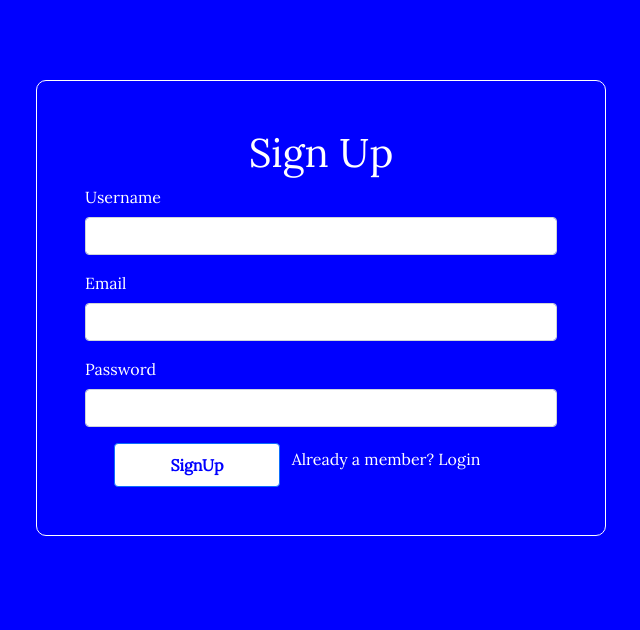
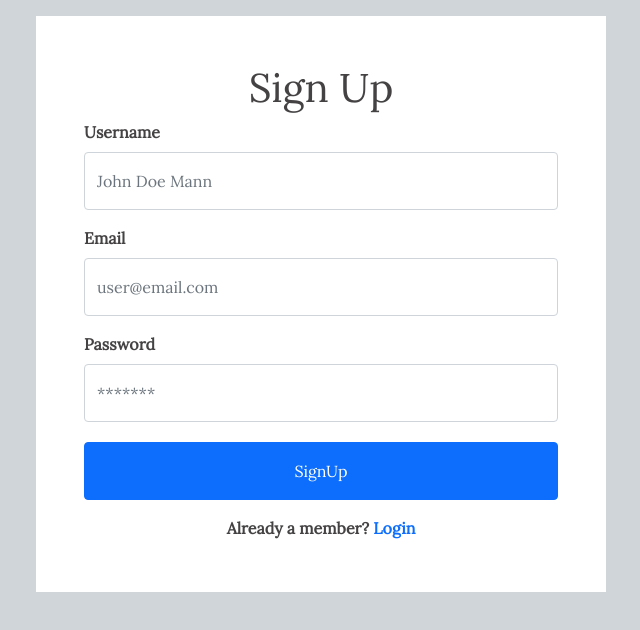
Before and after one commit to ShaniaKC/alivebtw, a React (Create React App) app: page / in a window 1280 px wide. Shown: the top 630 px of the page, without its empty margins (319-959 px from the left). Built offline with nearby package versions, Linux system fonts and the light colour scheme.

Commit message:
3 files modified

```diff
--- a/src/Login.js
+++ b/src/Login.js
@@ -18,9 +18,8 @@ const Login = () => {
   const handleSubmit = event => {
     event.preventDefault();
 
-    //http://localhost:8080/users/signin
     axios
-      .post('https://jsonplaceholder.typicode.com/use', {
+      .post('http://localhost:8080/users/signin', {
         username: formData.username,
         password: formData.password
       })
@@ -37,7 +36,7 @@ const Login = () => {
       <div className="row">
         <form
           onSubmit={handleSubmit}
-          className="full-form col-sm-6 col-10 offset-sm-3 offset-1  px-md-5 py-5"
+          className="full-form col-sm-6 col-10 offset-sm-3 offset-1 mt-5 px-md-5 py-5"
         >
           <h1 className="text-center">Login</h1>
           <div className="mb-3">
@@ -49,7 +48,8 @@ const Login = () => {
               name="username"
               onChange={handleChange}
               value={formData.username}
-              className="form-control"
+              placeholder="John Doe Mann"
+              className="form-control py-3"
               required
             />
           </div>
@@ -62,16 +62,15 @@ const Login = () => {
               name="password"
               onChange={handleChange}
               value={formData.password}
-              className="form-control"
+              placeholder="*******"
+              className="form-control py-3"
               required
             />
           </div>
-          <div className="row">
-            <button className="btn btn-primary col-4 offset-1">Login</button>
-            <p className="col-7 mt-1">
-              Not yet a member? <Link to="/">Sign Up</Link>
-            </p>
-          </div>
+          <button className="btn btn-primary col-12 py-3 mt-1">Login</button>
+          <p className="col-12 mt-3 mb-1 text-center">
+            Not yet a member? <Link to="/">SignUp</Link>
+          </p>
         </form>
       </div>
       {isLoggedIn && (
@@ -79,11 +78,11 @@ const Login = () => {
           Logged in successfully
         </div>
       )}
-      {error !== '' && (
+      {/* {error !== '' && (
         <div className="text-center h4 mt-3 text-light">
           Couldn't Sign you in
         </div>
-      )}
+      )} */}
     </div>
   );
 };
--- a/src/SignUp.js
+++ b/src/SignUp.js
@@ -17,9 +17,9 @@ const SignUp = () => {
 
   const handleSubmit = event => {
     event.preventDefault();
-    //http://localhost:8080/users/signup
+
     axios
-      .post('https://jsonplaceholder.typicode.com/users', {
+      .post('http://localhost:8080/users/signup', {
         username: formData.username,
         password: formData.password,
         email: formData.email
@@ -34,7 +34,7 @@ const SignUp = () => {
       <div className="row">
         <form
           onSubmit={handleSubmit}
-          className="full-form col-sm-6 col-10 offset-sm-3 offset-1 px-md-5 py-5"
+          className="full-form col-sm-6 col-10 offset-sm-3 mt-3 offset-1 px-md-5 py-5"
         >
           <h1 className="text-center">Sign Up</h1>
           <div className="mb-3">
@@ -46,7 +46,8 @@ const SignUp = () => {
               name="username"
               onChange={handleChange}
               value={formData.username}
-              className="form-control"
+              placeholder="John Doe Mann"
+              className="form-control py-3"
               required
             />
           </div>
@@ -59,7 +60,8 @@ const SignUp = () => {
               name="email"
               onChange={handleChange}
               value={formData.email}
-              className="form-control"
+              placeholder="user@email.com"
+              className="form-control py-3"
               required
             />
           </div>
@@ -72,26 +74,26 @@ const SignUp = () => {
               name="password"
               onChange={handleChange}
               value={formData.password}
-              className="form-control"
+              placeholder="*******"
+              className="form-control py-3"
               required
             />
           </div>
-          <div className="row">
-            <button className="btn btn-primary col-4 offset-1">SignUp</button>
-            <p className="col-6 mt-1">
-              Already a member? <Link to="/login">Login</Link>
-            </p>
-          </div>
+
+          <button className="btn btn-primary col-12 py-3 mt-1">SignUp</button>
+          <p className="col-12 mt-3 mb-1 text-center">
+            Already a member? <Link to="/login">Login</Link>
+          </p>
         </form>
       </div>
-      {isSignedUp && (
+      {/* {isSignedUp && (
         <div className="text-center h4 mt-3 text-light">
           Signed up successfully, Proceed to{' '}
           <button className="btn">
             <Link to="/login">Login</Link>
           </button>
         </div>
-      )}
+      )} */}
     </div>
   );
 };
--- a/src/style.css
+++ b/src/style.css
@@ -2,25 +2,18 @@
 @import url('https://fonts.googleapis.com/css2?family=Lora&display=swap');
 
 body {
-  background-color: #0000ff;
+  background: #d0d5da;
   font-family: 'Lora', serif;
 }
 a {
-  color: white;
   text-decoration: none;
 }
 .full-form {
-  color: white;
-  background-color: rgba(0, 0, 255, 0.473);
-  border: 1px solid white;
-  border-radius: 10px;
-  margin-top: 10vh;
+  color: rgb(68, 66, 66);
+  font-weight: 700;
+  background-color: white;
 }
-.btn {
-  background-color: white;
-  color: blue;
-  font-weight: 900;
-}
+
 .btn a {
   color: inherit;
   font-weight: inherit;
```
